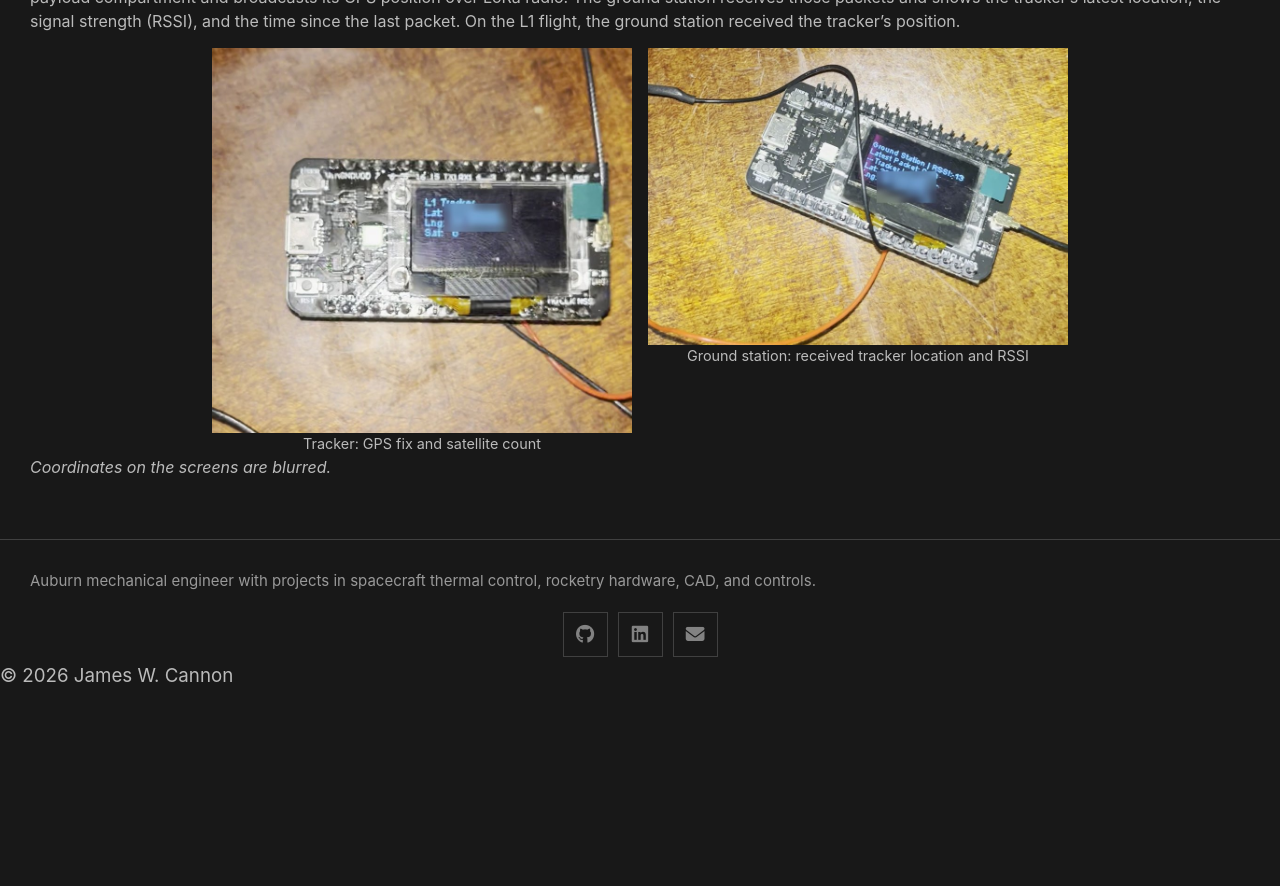
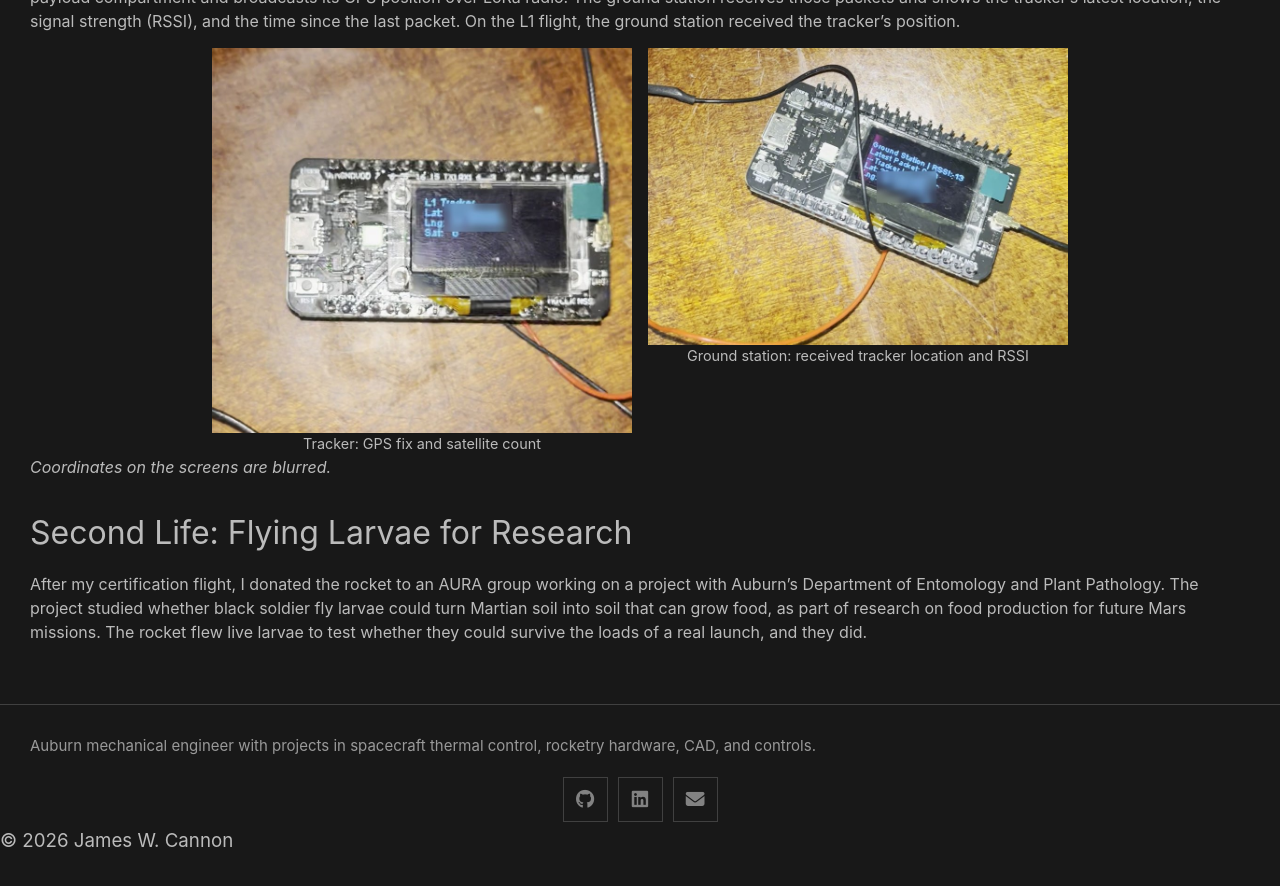
Before and after one commit to jacan20/portfolio, a Jekyll site: the page built from _posts/2023-10-22-nar-l1-certification-vehicle.md, in a window 1280 px wide and 900 px high, scrolled down 702 px. Shown: the top 886 px of the window. Built offline with Jekyll 4.4.1, drawn with Linux system fonts in a browser that asks for light colours; before the commit the page ends 1437 px from its top, so only the background shows below that.

Commit message:
Note the L1 rocket's later research flight
After certification the rocket flew black soldier fly larvae for an
Auburn entomology study on composting Martian soil simulant; the
larvae survived launch.

Co-Authored-By: Claude Opus 5.5 <noreply@anthropic.com>
Claude-Session: https://claude.ai/code/session_01KyzwqWajTaqgwRNoXRCdA9

```diff
--- a/_posts/2023-10-22-nar-l1-certification-vehicle.md
+++ b/_posts/2023-10-22-nar-l1-certification-vehicle.md
@@ -34,3 +34,7 @@ The payload was a GPS tracking system I built from two Heltec LoRa boards, and I
 </div>
 
 *Coordinates on the screens are blurred.*
+
+## Second Life: Flying Larvae for Research
+
+After my certification flight, I donated the rocket to an AURA group working on a project with Auburn's Department of Entomology and Plant Pathology. The project studied whether black soldier fly larvae could turn Martian soil into soil that can grow food, as part of research on food production for future Mars missions. The rocket flew live larvae to test whether they could survive the loads of a real launch, and they did.
```
